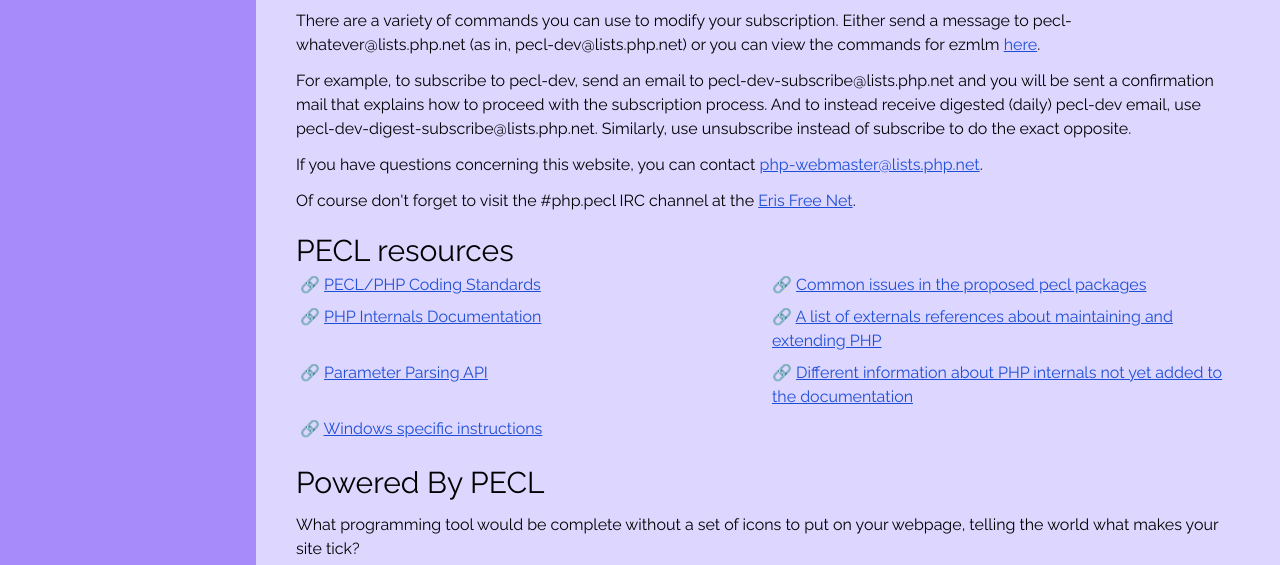
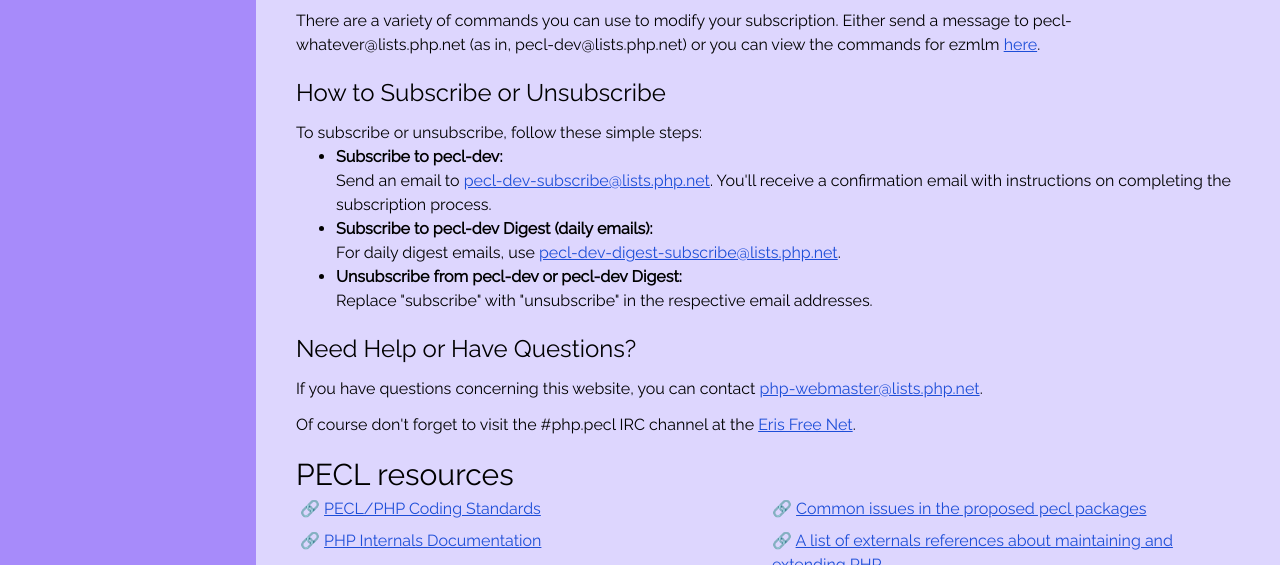
Before and after one commit to hmyunis/HCI-project, a website: page public/support.html in a window 1280 px wide. Shown: the part 736-1301 px from the top of the page. Drawn offline with nearby package versions, Linux system fonts and the light colour scheme.

Commit message:
Made the subscribing and unsub. section easier.

```diff
--- a/public/support.html
+++ b/public/support.html
@@ -212,19 +212,28 @@
               >here</a
             >.
           </p>
-          <p>
-            For example, to subscribe to pecl-dev, send an email to
-            pecl-dev-subscribe@lists.php.net and you will be sent a confirmation
-            mail that explains how to proceed with the subscription process. And
-            to instead receive digested (daily) pecl-dev email, use
-            pecl-dev-digest-subscribe@lists.php.net. Similarly, use unsubscribe
-            instead of subscribe to do the exact opposite.
-          </p>
+          <h2 class="text-2xl mt-5 mb-3">How to Subscribe or Unsubscribe</h2>
+          <p>To subscribe or unsubscribe, follow these simple steps:</p>
+          <ul class="list-disc ml-10">
+            <li>
+              <h3 class="font-semibold">Subscribe to pecl-dev:</h3>
+              <p>Send an email to <a href="" class="underline text-blue-700 hover:text-blue-500">pecl-dev-subscribe@lists.php.net</a>. You'll receive a confirmation email with instructions on completing the subscription process.</p>
+            </li>
+            <li>
+              <h3 class="font-semibold">Subscribe to pecl-dev Digest (daily emails):</h3>
+              <p>For daily digest emails, use <a href="" class="underline text-blue-700 hover:text-blue-500">pecl-dev-digest-subscribe@lists.php.net</a>.</p>
+            </li>
+            <li>
+              <h3 class="font-semibold">Unsubscribe from pecl-dev or pecl-dev Digest:</h3>
+              <p>Replace "subscribe" with "unsubscribe" in the respective email addresses.</p>
+            </li>
+          </ul>
+          <h2 class="text-2xl mt-5 mb-3">Need Help or Have Questions?</h2>
           <p class="my-3">
             If you have questions concerning this website, you can contact
             <a
               class="underline text-blue-700 hover:text-blue-500"
-              href="php-webmaster@lists.php.net"
+              href=""
               >php-webmaster@lists.php.net</a
             >.
           </p>
```
